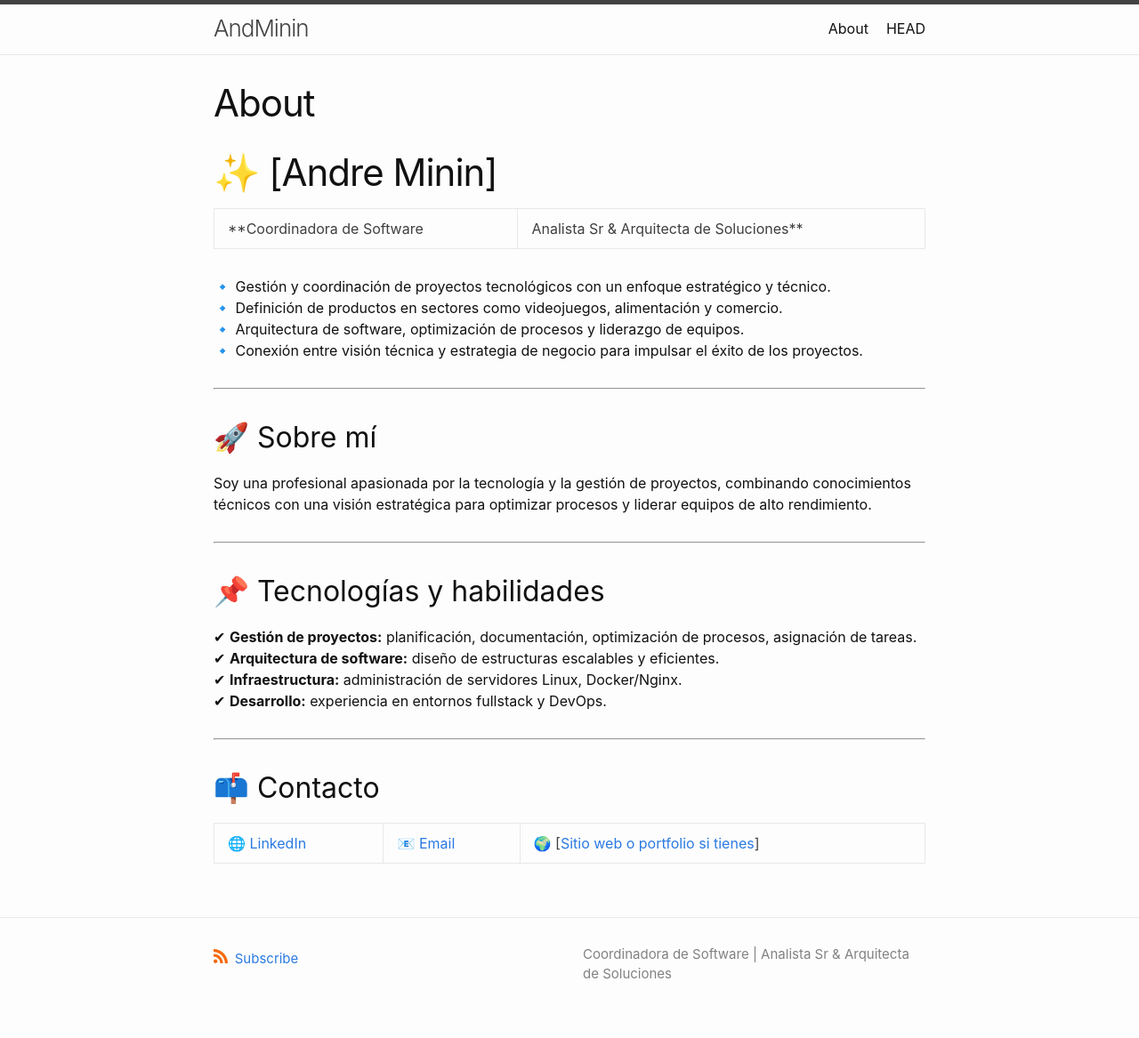
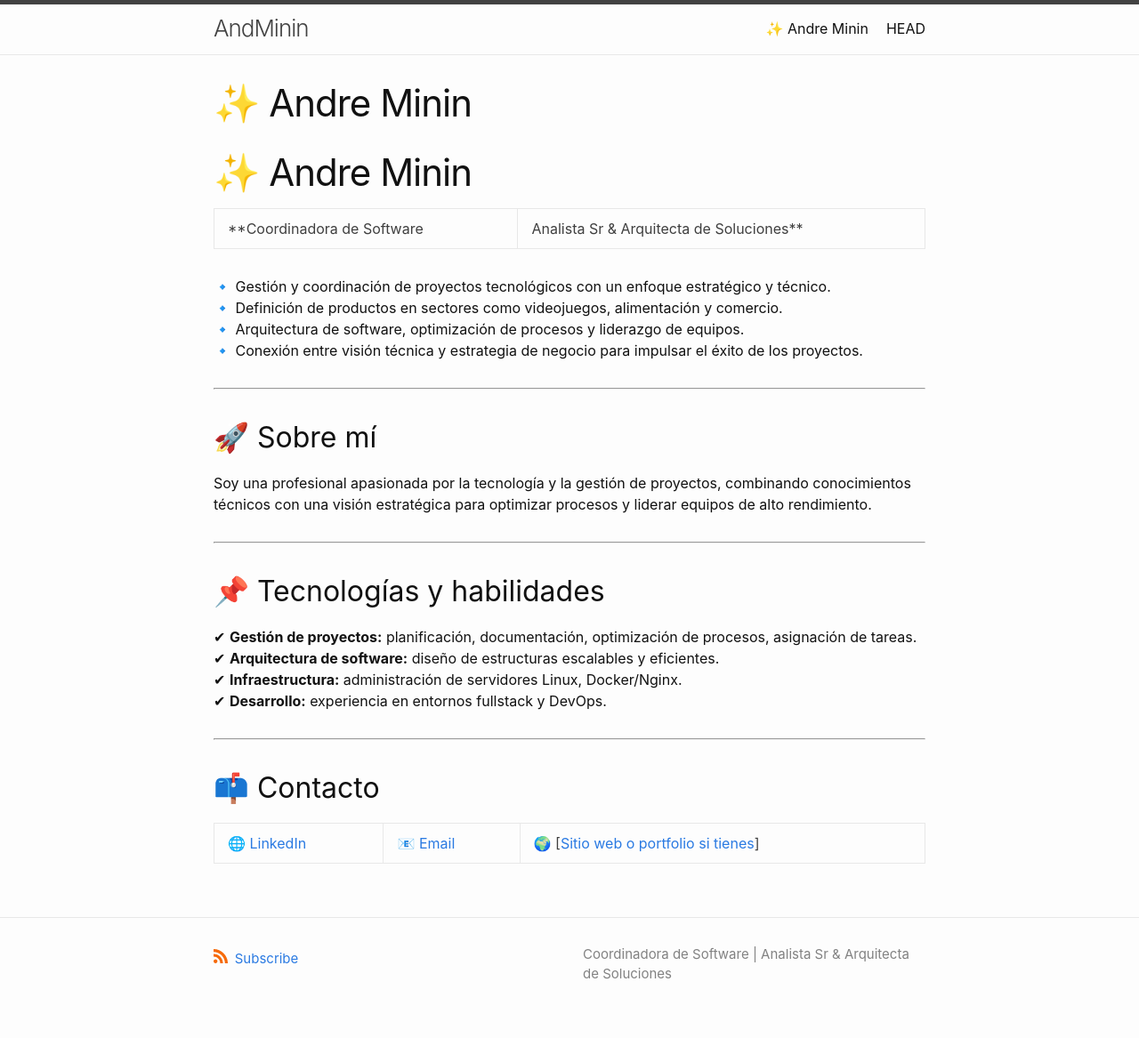
Before and after one commit to webcom-website/AndMinin.github.io, a Jekyll site: the page built from about.md, in a window 1280 px wide. Shown: the whole page at 89% size. Built offline with Jekyll 4.4.1, drawn with Linux system fonts in a browser that asks for light colours; our own code applies the rules of GitHub Pages for plain Markdown files; part of the change alters nothing that is shown.

Commit message:
cambio varios

```diff
--- a/about.md
+++ b/about.md
@@ -1,10 +1,10 @@
 ---
 layout: page
-title: About
+title: Del Desarrollo a la Estrategia: Mi Evolución
 permalink: /about/
 ---
 
-# ✨ [Andre Minin]
+# ✨ Andre Minin
 
 **Coordinadora de Software | Analista Sr & Arquitecta de Soluciones**
 
```
